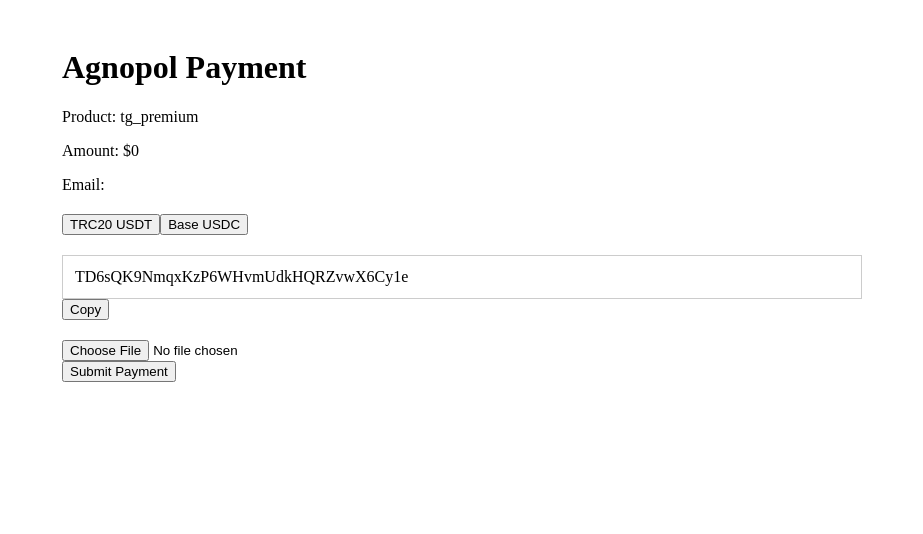
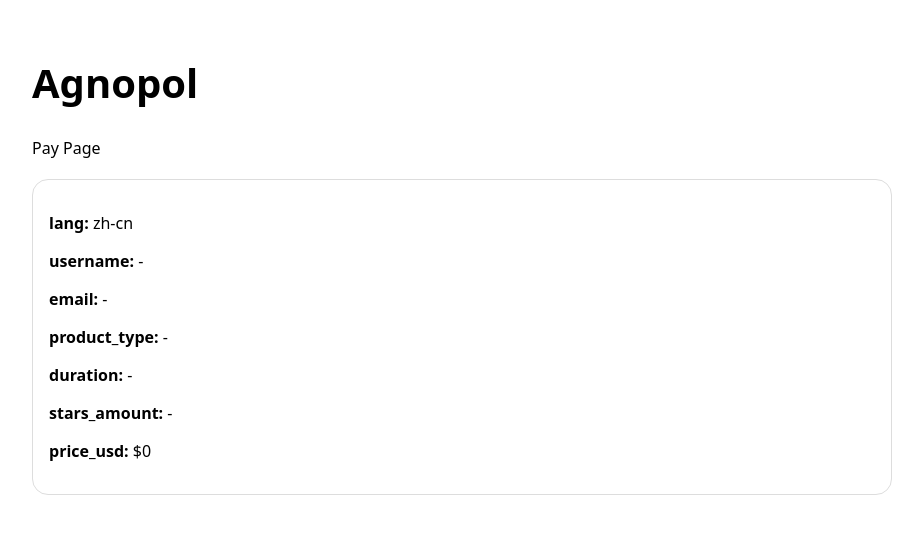
Before and after one commit to ensite999-stack/agnopol-web, a Next.js app: page /pay in a window 1280 px wide. Shown: the top 534 px of the page, without its empty margins (178-1101 px from the left). Built offline with nearby package versions, Linux system fonts and the light colour scheme.

Commit message:
Update page.tsx

```diff
--- a/app/pay/page.tsx
+++ b/app/pay/page.tsx
@@ -1,224 +1,47 @@
 'use client'
 
-import { useMemo, useRef, useState } from 'react'
 import { useSearchParams } from 'next/navigation'
-
-type LangType =
-  | 'de'
-  | 'en'
-  | 'es'
-  | 'fr'
-  | 'ja'
-  | 'ko'
-  | 'zh-cn'
-  | 'zh-tw'
-
-type PaymentNetwork = 'trc20_usdt' | 'base_usdc'
-
-const NETWORKS: Record<
-  PaymentNetwork,
-  { label: string; address: string }
-> = {
-  trc20_usdt: {
-    label: 'TRC20 USDT',
-    address: 'TD6sQK9NmqxKzP6WHvmUdkHQRZvwX6Cy1e',
-  },
-  base_usdc: {
-    label: 'Base USDC',
-    address: '0x21E43Ddaa992A0B5cfcCeFE98838239b9E91B40E',
-  },
-}
-
-const messages: Record<
-  LangType,
-  {
-    title: string
-    back: string
-    summary: string
-    product: string
-    amount: string
-    email: string
-    upload: string
-    submit: string
-    submitting: string
-    success: string
-    error: string
-    copy: string
-    copied: string
-    copySuccess: string
-  }
-> = {
-  en: {
-    title: 'Payment',
-    back: 'Back',
-    summary: 'Order Summary',
-    product: 'Product',
-    amount: 'Amount',
-    email: 'Email',
-    upload: 'Upload Proof',
-    submit: 'Submit Payment',
-    submitting: 'Submitting...',
-    success: 'Order created successfully',
-    error: 'Failed',
-    copy: 'Copy',
-    copied: 'Copied',
-    copySuccess: 'Address copied successfully',
-  },
-  'zh-cn': {
-    title: '支付页',
-    back: '返回',
-    summary: '订单摘要',
-    product: '产品',
-    amount: '金额',
-    email: '邮箱',
-    upload: '上传凭证',
-    submit: '提交付款',
-    submitting: '提交中...',
-    success: '订单创建成功',
-    error: '失败',
-    copy: '复制',
-    copied: '已复制',
-    copySuccess: '地址已复制',
-  },
-  'zh-tw': {
-    title: '支付頁',
-    back: '返回',
-    summary: '訂單摘要',
-    product: '產品',
-    amount: '金額',
-    email: '電子郵件',
-    upload: '上傳憑證',
-    submit: '提交付款',
-    submitting: '提交中...',
-    success: '訂單建立成功',
-    error: '失敗',
-    copy: '複製',
-    copied: '已複製',
-    copySuccess: '地址已複製',
-  },
-} as any
-
-function normalizeLang(v: string | null): LangType {
-  const allowed = ['de','en','es','fr','ja','ko','zh-cn','zh-tw']
-  return allowed.includes(v || '') ? (v as LangType) : 'en'
-}
 
 export default function PayPage() {
   const searchParams = useSearchParams()
-  const lang = normalizeLang(searchParams.get('lang'))
-  const t = messages[lang] || messages['en']
 
-  const price = searchParams.get('price_usd') || '0'
+  const lang = searchParams.get('lang') || 'zh-cn'
+  const username = searchParams.get('username') || ''
   const email = searchParams.get('email') || ''
-  const product = searchParams.get('product_type') || 'tg_premium'
-
-  const [network, setNetwork] = useState<PaymentNetwork>('trc20_usdt')
-  const [copied, setCopied] = useState<PaymentNetwork | null>(null)
-  const [file, setFile] = useState('')
-  const [preview, setPreview] = useState('')
-  const [loading, setLoading] = useState(false)
-  const [success, setSuccess] = useState('')
-  const fileRef = useRef<HTMLInputElement>(null)
-
-  const address = NETWORKS[network].address
-
-  async function copyAddr() {
-    await navigator.clipboard.writeText(address)
-    setCopied(network)
-    setTimeout(() => setCopied(null), 1500)
-  }
-
-  function onFile(e: any) {
-    const f = e.target.files?.[0]
-    if (!f) return
-    const reader = new FileReader()
-    reader.onload = () => {
-      setFile(reader.result as string)
-      setPreview(reader.result as string)
-    }
-    reader.readAsDataURL(f)
-  }
-
-  async function submit() {
-    setLoading(true)
-    setSuccess('')
-    try {
-      const res = await fetch('/api/createOrder', {
-        method: 'POST',
-        body: JSON.stringify({
-          email,
-          price_usd: price,
-          payment_network: network,
-          payment_address: address,
-          proof: file,
-        }),
-      })
-      const d = await res.json()
-      setSuccess(d.id || 'OK')
-    } catch {
-      setSuccess(t.error)
-    }
-    setLoading(false)
-  }
+  const productType = searchParams.get('product_type') || ''
+  const duration = searchParams.get('duration') || ''
+  const starsAmount = searchParams.get('stars_amount') || ''
+  const priceUsd = searchParams.get('price_usd') || '0'
 
   return (
-    <main style={{ maxWidth: 800, margin: '0 auto', padding: 20 }}>
-      <h1>Agnopol {t.title}</h1>
+    <main
+      style={{
+        maxWidth: 860,
+        margin: '0 auto',
+        padding: 20,
+        fontFamily: 'system-ui, Arial, sans-serif',
+      }}
+    >
+      <h1 style={{ fontSize: 40, fontWeight: 900 }}>Agnopol</h1>
+      <p>Pay Page</p>
 
-      {/* summary */}
-      <div>
-        <p>{t.product}: {product}</p>
-        <p>{t.amount}: ${price}</p>
-        <p>{t.email}: {email}</p>
-      </div>
-
-      {/* network */}
-      <div style={{ marginTop: 20 }}>
-        {Object.entries(NETWORKS).map(([k,v]) => (
-          <button key={k} onClick={()=>setNetwork(k as any)}>
-            {v.label}
-          </button>
-        ))}
-      </div>
-
-      {/* address */}
       <div
         style={{
           marginTop: 20,
-          padding: 12,
-          border:
-            copied===network
-              ? '1px solid green'
-              : '1px solid #ccc'
+          padding: 16,
+          borderRadius: 16,
+          border: '1px solid #ddd',
+          background: '#fff',
         }}
       >
-        {address}
+        <p><strong>lang:</strong> {lang}</p>
+        <p><strong>username:</strong> {username || '-'}</p>
+        <p><strong>email:</strong> {email || '-'}</p>
+        <p><strong>product_type:</strong> {productType || '-'}</p>
+        <p><strong>duration:</strong> {duration || '-'}</p>
+        <p><strong>stars_amount:</strong> {starsAmount || '-'}</p>
+        <p><strong>price_usd:</strong> ${priceUsd}</p>
       </div>
-
-      <button onClick={copyAddr}>
-        {copied===network ? `${t.copied} ✓` : t.copy}
-      </button>
-
-      {copied===network && (
-        <div style={{ color:'green' }}>{t.copySuccess}</div>
-      )}
-
-      {/* upload */}
-      <div style={{ marginTop:20 }}>
-        <input
-          ref={fileRef}
-          type="file"
-          onChange={onFile}
-        />
-        {preview && <img src={preview} style={{width:'100%'}} />}
-      </div>
-
-      {/* submit */}
-      <button onClick={submit} disabled={loading}>
-        {loading ? t.submitting : t.submit}
-      </button>
-
-      {success && <div>{t.success}: {success}</div>}
     </main>
   )
 }
```
